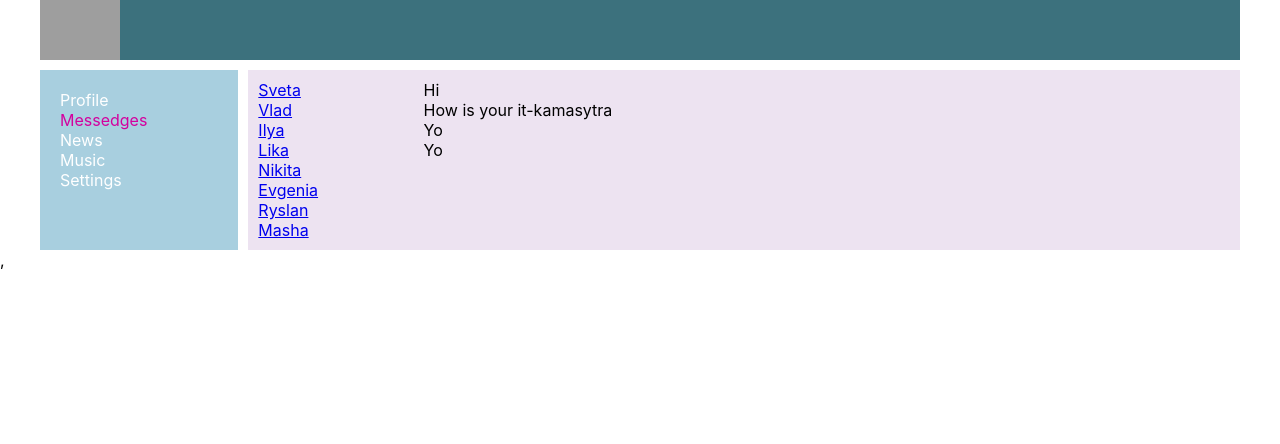
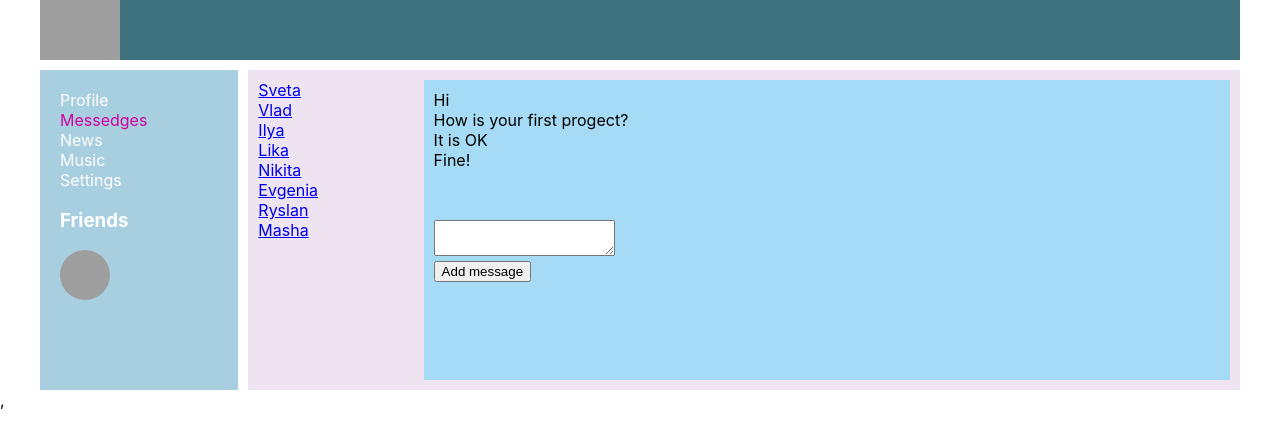
Before and after one commit to lamborghini18/my_app, a React (Create React App) app: page /dialogs in a window 1280 px wide. Shown: the top 444 px of the page. Built offline with nearby package versions, Linux system fonts and the light colour scheme; grey boxes are pictures that could not be loaded.

Commit message:
commit message added new file state.js, render.js

```diff
--- a/src/App.js
+++ b/src/App.js
@@ -9,28 +9,32 @@ import { BrowserRouter, Route } from 'react-router-dom';
 import News from './components/News/News';
 import Music from './components/Music/Music';
 import Settings from './components/Settings/Settings';
+import Friends from './components/Navbar/Friends/Friends';
+;
 
 
 const App = (props) => {
 
 
 	return (
-		<BrowserRouter>
 		<div className='app-wrapper'>
 			<Header />
-				<Navbar />
+			<Navbar state={props.state.sidebar} />
 			<div className='app-wrapper-content'>
 				<Route path='/profile'
-						render={() => <Profile state={props.state.profilePage} />} />
+					render={() => <Profile
+						state={props.state.profilePage}
+						addPost={props.addPost} />} />
+
 				<Route path='/dialogs'
 					render={() => <Dialogs state={props.state.dialogsPage} />} />
-					<Route path='/news' render={()=> <News />} />
+
+				<Route path='/news' render={() => <News />} />
 				<Route path='/music' render={() => <Music />} />
 				<Route path='/settings' render={() => <Settings />} />
-
 			</div>
 		</div>
-		</BrowserRouter>
+
 
 	);
 }
--- a/src/components/Dialogs/Dialogs.jsx
+++ b/src/components/Dialogs/Dialogs.jsx
@@ -6,18 +6,34 @@ import Message from './Message/Message';
 
 
 const Dialogs = (props) => {
-
+	debugger;
 	let dialogsElements = props.state.dialogs.map(dialog => <DialogItem name={dialog.name} id={dialog.id} />);
 	let messagesElements = props.state.messages.map(message => <Message message={message.message} id={message.id} />);
+
+	let newMessageElements = React.createRef();
+
+	let AddPost = () => {
+		let text = newMessageElements.current.value;
+		alert(text);
+	}
 
 	return (
 		<div className={s.dialogs}>
 			<div className={s.dialogsItem}>
 				{dialogsElements}
 			</div>
-						<div className={s.messages}>
-				{messagesElements}
+			<div className={s.messagesArea}>
+				<div className={s.messages}>
+					{messagesElements}
+					<div className ={s.newMessages}>
+						<textarea ref={newMessageElements}></textarea>
+					</div>
+					<div>
+						<button onClick={AddPost}>Add message</button>
+					</div>
+				</div>
 			</div>
+
 		</div>
 	)
 }
--- a/src/components/Dialogs/Dialogs.module.css
+++ b/src/components/Dialogs/Dialogs.module.css
@@ -15,3 +15,13 @@ color:gold;
 .messages{
 padding: 10px;
 }
+
+.messagesArea {
+margin: 10px;
+height: 300px;
+background-color: rgba(61, 206, 250, 0.411);:rgba(80, 215, 233, 0.699);
+}
+
+.newMessages {
+padding: 50px 0 0 0;
+}
--- /dev/null
+++ b/src/components/Navbar/Friends/Friends.jsx
@@ -0,0 +1,28 @@
+import React from 'react';
+import { NavLink } from 'react-router-dom';
+import s from './Friends.module.css';
+import FriendsItem from './FriendsItem/FriendsItem';
+
+
+const Friends = (props) => {
+	// let postElements = props.posts.map(p => <Post message={p.message} id={p.id} likesCount={p.likesCount} />);
+
+	// let friendsElements = props.friends.map(f => <Friends name={f.name} id={f.id}/>);
+	return (
+	<div>
+		<div>
+			<h3>Friends</h3>
+		</div>
+		<div className={s.item}>
+			<img src='https://www.ejin.ru/wp-content/uploads/2018/11/avatarki_dlya_devushek_4_19105932.jpg' />
+		</div>
+		<div className={s.friends}>
+				{/* {friendsElements} */}
+
+			{/* <FriendsItem/> */}
+
+		</div>
+	</div>)
+}
+
+export default Friends;
--- /dev/null
+++ b/src/components/Navbar/Friends/Friends.module.css
@@ -0,0 +1,19 @@
+.nav {
+grid-area: nav;
+background-color: rgba(19, 125, 167, 0.363);
+padding: 20px;
+}
+
+.item a {
+color: #fff;
+text-decoration: none;
+}
+
+.item a.activeLink {
+color: rgb(211, 1, 158);
+}
+.item img {
+	width: 50px;
+	height: 50px;
+	border-radius: 30px;
+}
--- /dev/null
+++ b/src/components/Navbar/Friends/FriendsItem/FriendsItem.jsx
@@ -0,0 +1,20 @@
+// import React from 'react';
+// import { NavLink } from 'react-router-dom';
+// import s from './../Friends.module.css'
+
+// const FriendsItem = (props) => {
+// 	// let path = "/friend/" + props.id;
+// 	return (
+// 		<div>
+// 			<div>
+
+// 			</div>
+// 		</div>
+
+// 		// <div className={s.friend + ' ' + s.active}>
+// 		// 	<NavLink to={path}>{props.name}</NavLink>
+// 		// </div>
+// 	)
+// }
+
+// export default FriendsItem;
--- a/src/components/Navbar/Navbar.jsx
+++ b/src/components/Navbar/Navbar.jsx
@@ -1,9 +1,10 @@
 import React from 'react';
 import { NavLink } from 'react-router-dom';
+import Friends from './Friends/Friends';
 import s from './Navbar.module.css';
 
 
-const Navbar = () => {
+const Navbar = (props) => {
 	return (
 	<nav className = {s.nav}>
 			<div className = {s.item}>
@@ -21,6 +22,11 @@ const Navbar = () => {
 		<div className={s.item}>
 				<NavLink to='settings' activeClassName={s.activeLink}>Settings</NavLink>
 		</div>
+			<div className={s.item}>
+				<NavLink to='friends' activeClassName={s.activeLink}>
+					<Friends friends={props.state.sidebar}/>
+					</NavLink>
+			</div>
 		</nav>)
 }
 
--- a/src/components/Profile/My posts/MyPosts.jsx
+++ b/src/components/Profile/My posts/MyPosts.jsx
@@ -6,15 +6,24 @@ const MyPosts = (props) => {
 
 	let postElements = props.posts.map(p => <Post message={p.message} id={p.id} likesCount={p.likesCount}/>);
 
+	let newPostElement = React.createRef();
+
+	let addPost = () => {
+		let text = newPostElement.current.value;
+		props.addPost(text);
+		newPostElement.current.value = ' ';
+	}
+
+
 	return (
 		<div className={s.postsBlock}>
 			<h3>My post</h3>
 			<div>
 				<div>
-					<textarea></textarea>
+					<textarea ref={newPostElement}></textarea>
 				</div>
 				<div>
-					<button>Add post</button>
+					<button onClick={addPost}>Add post</button>
 				</div>
 				<div>
 					<button>Remove</button>
--- a/src/components/Profile/Profile.jsx
+++ b/src/components/Profile/Profile.jsx
@@ -11,7 +11,7 @@ const Profile = (props) => {
 	return (
 		<div>
 			<ProfileInfo />
-			<MyPosts posts={props.state.posts} />
+			<MyPosts posts={props.state.posts} addPost={props.addPost} />
 		</div>)
 }
 
--- a/src/index.js
+++ b/src/index.js
@@ -1,21 +1,8 @@
-import React from 'react';
-import ReactDOM from 'react-dom';
-import './index.css';
-import App from './App';
 import reportWebVitals from './reportWebVitals';
+import {rerenderEntireTree} from './render';
 import state from './redax/state'
 
-
-
-
-
-ReactDOM.render(
-  <React.StrictMode>
-		<App state={state}/>,
-  </React.StrictMode>,
-  document.getElementById('root')
-);
-
+rerenderEntireTree(state);
 
 // If you want to start measuring performance in your app, pass a function
 // to log results (for example: reportWebVitals(console.log))
--- a/src/redax/state.js
+++ b/src/redax/state.js
@@ -1,3 +1,5 @@
+import { rerenderEntireTree } from '../render';
+
 let state = {
 	profilePage: {
 		posts: [
@@ -18,10 +20,31 @@ let state = {
 	],
 	messages: [
 		{ id: 1, message: 'Hi' },
-		{ id: 2, message: 'How is your it-kamasytra' },
-		{ id: 3, message: 'Yo' },
-		{ id: 4, message: 'Yo' }
+		{ id: 2, message: 'How is your first progect?' },
+		{ id: 3, message: 'It is OK' },
+		{ id: 4, message: 'Fine!' }
 	]
+	},
+	sidebar:{
+		friends: [
+			{ id: 1, name: 'Sveta' },
+			{ id: 2, name: 'Vlad' },
+			{ id: 3, name: 'Ilya' },
+		]
 	}
 }
+
+export let addPost = (postMessage) => {
+
+	let newPost={
+		id: 5,
+		message: postMessage,
+		likesCount: 0
+	};
+	state.profilePage.posts.push(newPost);
+	rerenderEntireTree(state);
+}
+
+
+
 export default state;
--- /dev/null
+++ b/src/render.js
@@ -0,0 +1,18 @@
+import React from 'react';
+import ReactDOM from 'react-dom';
+import './index.css';
+import App from './App';
+import reportWebVitals from './reportWebVitals';
+import { BrowserRouter } from 'react-router-dom';
+import { addPost } from './redax/state'
+
+export let rerenderEntireTree = (state) => {
+	ReactDOM.render(
+		<React.StrictMode>
+			<BrowserRouter>
+				<App state={state} addPost={addPost} />,
+		</BrowserRouter>
+		</React.StrictMode>,
+		document.getElementById('root')
+	);
+}
```
Also changed, not shown: 1 other file (tests, documents, lock files or other folders). Lines whose indentation alone changed are shown as unchanged.
